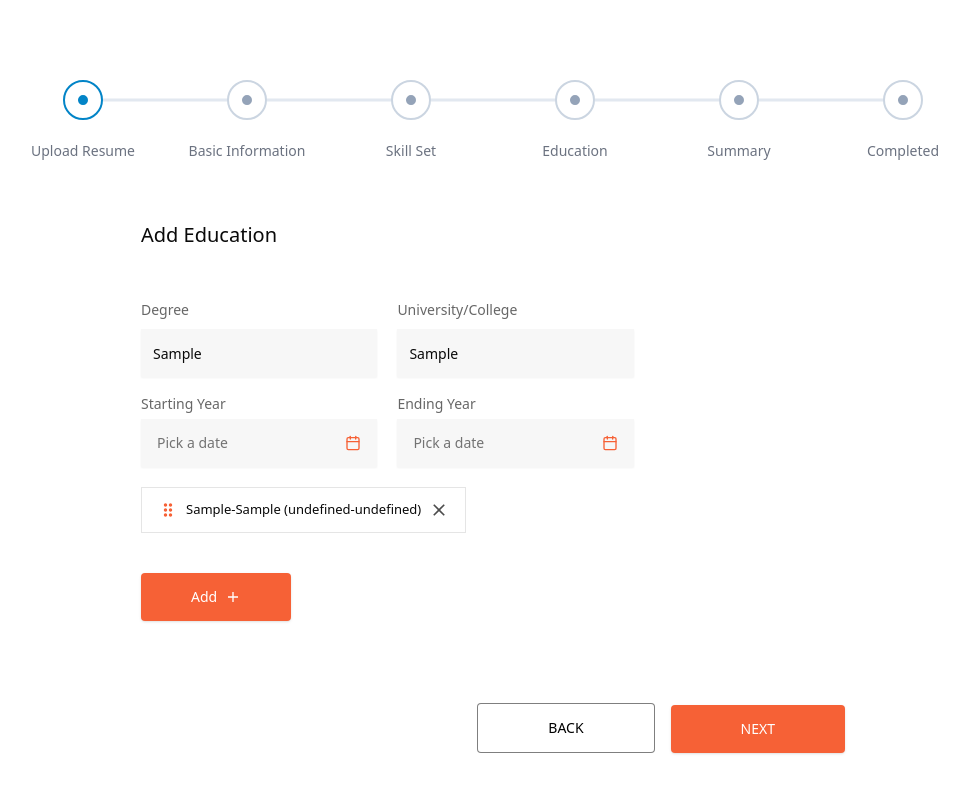
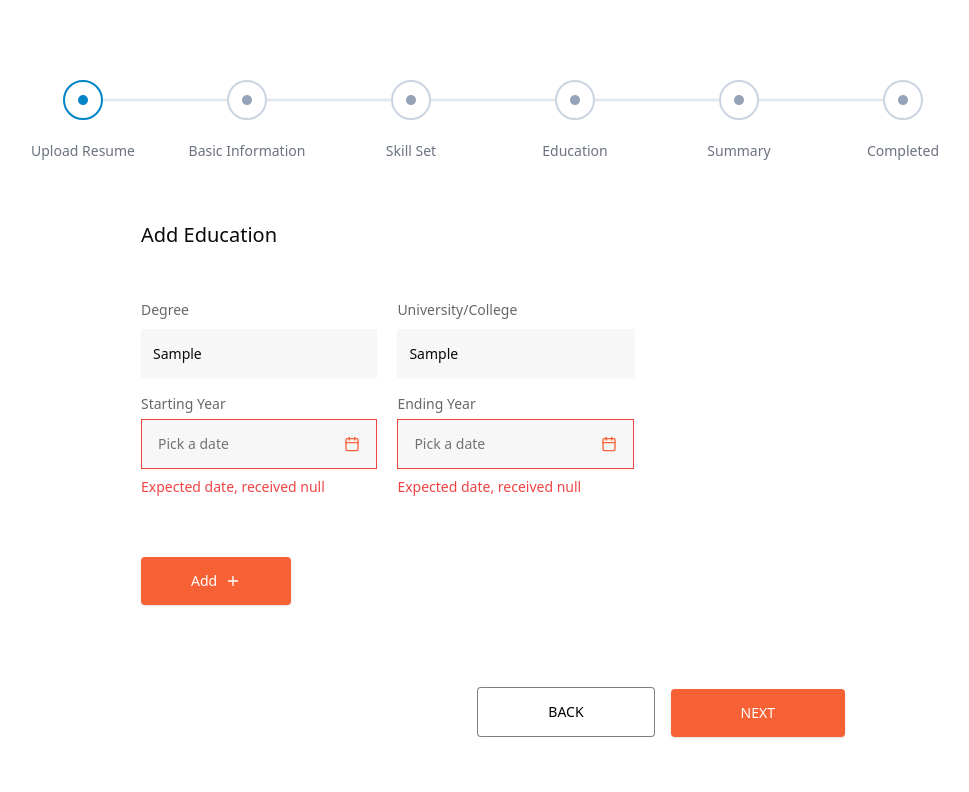
Before and after one commit to ravikant0055/Multi-Step-Form, a React (Vite) app: page /education in a window 1280 px wide. Both pictures are taken after typing "Sample", "Sample" into the empty fields and a click on the button "Add". Shown: the top 792 px of the page, without its empty margins (147-1116 px from the left). Built offline with nearby package versions, Linux system fonts and the light colour scheme; the HTML template or start-up script is replaced by a standard one.

Commit message:
date validation update

```diff
--- a/src/components/Pages/AddEducation.jsx
+++ b/src/components/Pages/AddEducation.jsx
@@ -24,8 +24,13 @@ const FormSchema = z.object({
     university: z.string().min(1, {
       message: "Min length-1 characters",
     }),
+    startDate: z.date({
+      required_error: "startDate is required.",
+    }),
+    endDate: z.date({
+      required_error: "endDate is required.",
+    }),
   })
-
 
 const AddEducation = ({currentStep, setCurrentStep}) => {
   const dispatch = useDispatch();
@@ -44,9 +49,10 @@ const AddEducation = ({currentStep, setCurrentStep}) => {
   });
 
   const submitEducation = (formData) => {
+    console.log("education",formData);
     const startYear = formData.startDate ? new Date(formData.startDate).getFullYear() : null;
     const endYear = formData.endDate ? new Date(formData.endDate).getFullYear() : null;
-    dispatch(addEducation({...formData,startYear,endYear }));
+    dispatch(addEducation({degree:formData.degree, university:formData.university,startDate:startYear ,endDate:endYear }));
   };
 
   const handleDelete = (id) =>{
@@ -91,7 +97,11 @@ const AddEducation = ({currentStep, setCurrentStep}) => {
                     <FormLabel className="text-black/60">Degree</FormLabel>
                     <FormControl>
                       <Input
-                        className={`rounded-none py-6 autofocus-none bg-[#f7f7f7] ${form.formState.errors.degree ? 'border-red-500 border' : 'border-none'}`}
+                        className={`rounded-none py-6 autofocus-none bg-[#f7f7f7] ${
+                          form.formState.errors.degree
+                            ? "border-red-500 border"
+                            : "border-none"
+                        }`}
                         {...field}
                       />
                     </FormControl>
@@ -113,7 +123,11 @@ const AddEducation = ({currentStep, setCurrentStep}) => {
                     </FormLabel>
                     <FormControl>
                       <Input
-                        className={`rounded-none py-6 autofocus-none bg-[#f7f7f7] ${form.formState.errors.university ? 'border-red-500 border' : 'border-none'}`}
+                        className={`rounded-none py-6 autofocus-none bg-[#f7f7f7] ${
+                          form.formState.errors.university
+                            ? "border-red-500 border"
+                            : "border-none"
+                        }`}
                         {...field}
                       />
                     </FormControl>
@@ -139,7 +153,7 @@ const AddEducation = ({currentStep, setCurrentStep}) => {
                           <Button
                             variant={"outline"}
                             className={cn(
-                              "rounded-none py-6 autofocus-none border-none bg-[#f7f7f7] text-left",
+                              `rounded-none py-6 autofocus-none ${form.formState.errors.startDate? "border-red-500 border": "border-none"} bg-[#f7f7f7] text-left`,
                               !field.value && "text-muted-foreground"
                             )}
                           >
@@ -153,6 +167,11 @@ const AddEducation = ({currentStep, setCurrentStep}) => {
                         </FormControl>
 
                       </PopoverTrigger>
+                      {form.formState.errors.startDate && (
+                      <span className="text-red-500 text-sm">
+                        {form.formState.errors.startDate.message}
+                      </span>
+                      )}
                       <PopoverContent className="w-auto p-0" align="start">
                         <Calendar
                           mode="single"
@@ -168,6 +187,7 @@ const AddEducation = ({currentStep, setCurrentStep}) => {
                   </FormItem>
                 )}
               />
+
               <FormField
                 control={form.control}
                 name="endDate"
@@ -180,7 +200,7 @@ const AddEducation = ({currentStep, setCurrentStep}) => {
                           <Button
                             variant={"outline"}
                             className={cn(
-                             "rounded-none py-6 autofocus-none border-none bg-[#f7f7f7] text-left",
+                              `rounded-none py-6 autofocus-none ${form.formState.errors.endDate? "border-red-500 border": "border-none"} bg-[#f7f7f7] text-left`,
                               !field.value && "text-muted-foreground"
                             )}
                           >
@@ -193,6 +213,11 @@ const AddEducation = ({currentStep, setCurrentStep}) => {
                           </Button>
                         </FormControl>
                       </PopoverTrigger>
+                      {form.formState.errors.endDate && (
+                        <span className="text-red-500 text-sm">
+                          {form.formState.errors.endDate.message}
+                        </span>
+                      )}
                       <PopoverContent className="w-auto p-0" align="start">
                         <Calendar
                           mode="single"
@@ -212,11 +237,17 @@ const AddEducation = ({currentStep, setCurrentStep}) => {
 
             {/* Educations */}
             <div className="flex flex-col gap-5 max-h-[200px] w-fit overflow-y-auto">
-              {myEducation.map((item,index)=>(
-                <div key={index} className="flex justify-between items-center gap-2 text-[13px] border px-4 py-3 text-[black/60] font-[300]">
+              {myEducation.map((item, index) => (
+                <div
+                  key={index}
+                  className="flex justify-between items-center gap-2 text-[13px] border px-4 py-3 text-[black/60] font-[300]"
+                >
                   <MdOutlineDragIndicator className="text-xl text-[#f66136] cursor-pointer" />{" "}
                   {`${item.degree}-${item.university} (${item.startDate}-${item.endDate})`}
-                    <IoMdClose onClick={()=>handleDelete(index)} className="text-xl text-black/70 cursor-pointer" />
+                  <IoMdClose
+                    onClick={() => handleDelete(index)}
+                    className="text-xl text-black/70 cursor-pointer"
+                  />
                 </div>
               ))}
             </div>
@@ -234,13 +265,15 @@ const AddEducation = ({currentStep, setCurrentStep}) => {
             <Button
               type="button"
               onClick={handleBackClick}
-            className="text-black border border-black/50 shadow-none hover:text-white bg-white rounded-sm px-[70px] py-6">
+              className="text-black border border-black/50 shadow-none hover:text-white bg-white rounded-sm px-[70px] py-6"
+            >
               BACK
             </Button>
             <Button
               type="button"
               onClick={handleNextClick}
-            className="bg-[#f66136] rounded-sm text-white px-[70px] py-6">
+              className="bg-[#f66136] rounded-sm text-white px-[70px] py-6"
+            >
               NEXT
             </Button>
           </div>
```
Lines whose indentation alone changed are shown as unchanged.
